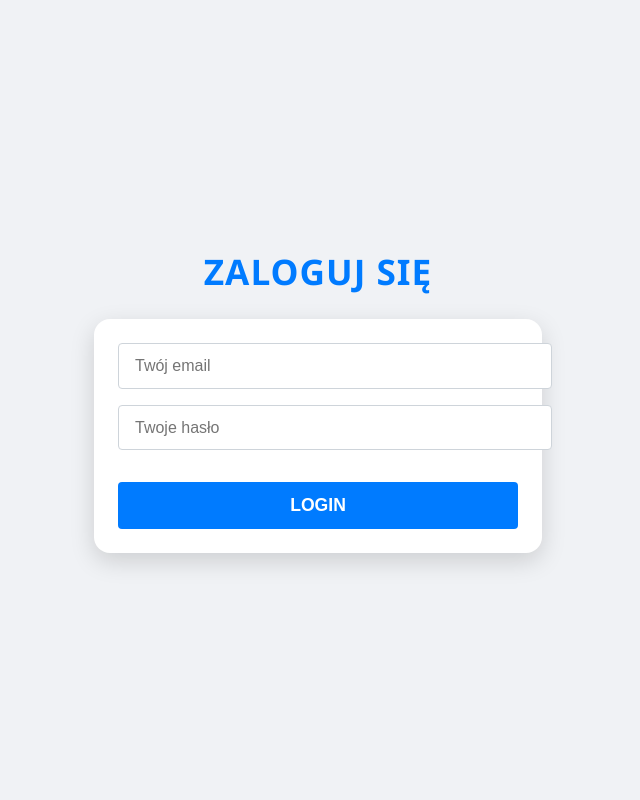
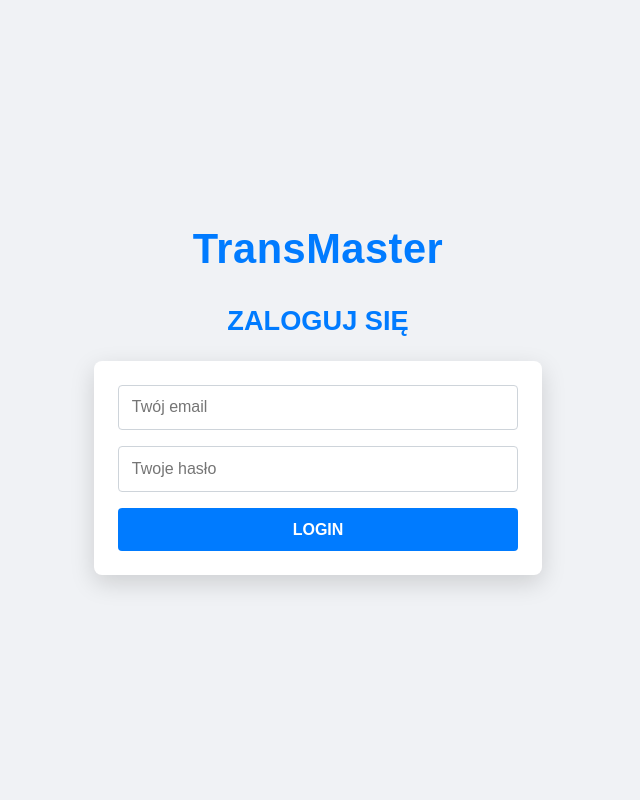
Before and after one commit to pSus365/webintro, a PHP site: page /login in a window 1280 px wide. Shown: the whole page, without its empty margins (322-962 px from the left). Run offline with PHP 8.4, Linux system fonts and the light colour scheme.

Commit message:
login page view fixed

```diff
--- a/public/styles/login.css
+++ b/public/styles/login.css
@@ -1,117 +1,100 @@
-/* body {
-    display: flex;
-    justify-content: center;
-    align-items: center;
+/* ===================== */
+/* Podstawowe kolory     */
+/* ===================== */
+:root {
+    --blue: #007bff;
+    --blue-dark: #0056b3;
+    --border: #ced4da;
+    --bg-page: #f0f2f5;
+    --shadow: rgba(0, 0, 0, 0.15);
 }
 
-form {
-    background-color: bisque;
-    border-radius: 1rem;
-    padding: 1.5 rem;
-
-    width: 45vw;
-
-    display: flex;
-    justify-content: center;
-    align-items: center;
-
-    flex-direction: column;
-
-
-} */
-
-:root {
-    --primary-blue: #007bff; /* Główny błękitny kolor */
-    --light-blue: #e7f3ff; /* Jasny błękitny dla tła inputów */
-    --text-color: #333;
-    --border-color: #ced4da;
-    --shadow-color: rgba(0, 0, 0, 0.15); /* Mocniejszy cień */
-    --form-bg: #ffffff;
-    --form-width: 400px;
-    --spacing-md: 1.5rem;
-    --spacing-sm: 1rem;
-}
-
+/* ===================== */
+/* Ustawienia strony     */
+/* ===================== */
 body {
     margin: 0;
     min-height: 100vh;
     display: flex;
-    justify-content: center; /* Centruje w poziomie */
-    align-items: center; /* Centruje w pionie */
-    font-family: 'Segoe UI', Roboto, 'Helvetica Neue', Arial, sans-serif;
-    background-color: #f0f2f5;
+    justify-content: center;
+    align-items: center;
+    font-family: Arial, sans-serif;
+    background-color: var(--bg-page);
 }
 
-/* KONTENER: Centruje i grupuje nagłówek i formularz */
+/* ===================== */
+/* Kontener logowania    */
+/* ===================== */
 .login-container {
-    display: flex;
-    flex-direction: column; /* Ustawia elementy jeden pod drugim */
-    align-items: center; /* Centruje poziomo nagłówek i formularz */
-    padding: 2rem;
+    text-align: center;
 }
 
-/* NAGŁÓWEK: Prosty nagłówek strony logowania */
-.login-header {
-    font-size: 2.2rem;
-    font-weight: 700; /* Pogrubiony */
-    color: var(--primary-blue); /* Główny błękitny kolor */
-    margin-bottom: var(--spacing-md);
-    letter-spacing: 1px; /* Lepszy wygląd */
+/* Tytuł aplikacji nad formularzem */
+.app-title {
+    font-size: 2.6rem;      /* większy niż login-header */
+    font-weight: 800;
+    letter-spacing: 0.5px;
+    margin: 0 0 2rem 0;   /* mały odstęp od napisu poniżej */
+    color: var(--blue);            /* ciemny, neutralny kolor */
 }
 
-/* FORMULARZ: Czysty biały box */
+/* (opcjonalnie) wyrównaj hierarchię nagłówków */
+.login-header {
+    font-size: 1.6rem;
+    font-weight: 700;
+    color: var(--blue);
+    margin: 0 0 1.2rem 0;
+}
+
+/* Nagłówek */
+.login-header {
+    font-size: 1.7rem;
+    font-weight: 700;
+    color: var(--blue);
+    margin-bottom: 1.5rem;
+}
+
+/* Formularz */
 form {
-    background-color: var(--form-bg);
-    border-radius: var(--spacing-sm);
-    padding: var(--spacing-md);
-    width: var(--form-width);
-    max-width: 90%;
+    background: white;
+    width: 400px;          /* stała szerokość formularza */
+    max-width: 90%;        /* responsywność */
+    padding: 1.5rem;
+    border-radius: 8px;
+    box-shadow: 0 8px 25px var(--shadow);
     display: flex;
     flex-direction: column;
-    align-items: stretch;
-    box-shadow: 0 8px 25px var(--shadow-color); /* Wyraźniejszy cień */
-}
-
-/* Grupa Inputów */
-.form-group {
-    margin-bottom: var(--spacing-sm);
+    gap: 1rem;             /* odstęp między elementami */
 }
 
 /* Inputy */
-input[type="email"],
-input[type="password"] {
-    width: 100%;
-    padding: 0.8rem var(--spacing-sm);
-    border: 1px solid var(--border-color);
-    border-radius: 0.25rem;
+input {
+    padding: 0.8rem;
     font-size: 1rem;
-    color: var(--text-color);
-    background-color: #fff; /* Białe tło */
-    transition: border-color 0.2s;
+    border: 1px solid var(--border);
+    border-radius: 4px;
+    width: 100%;           /* input zawsze w środku formularza */
+    box-sizing: border-box; /* WAŻNE – pilnuje szerokości */
 }
 
-input[type="email"]:focus,
-input[type="password"]:focus {
-    border-color: var(--primary-blue);
-    outline: 0;
-    box-shadow: 0 0 0 0.15rem rgba(0, 123, 255, 0.25); /* Delikatny niebieski cień */
+input:focus {
+    border-color: var(--blue);
+    outline: none;
+    box-shadow: 0 0 0 3px rgba(0, 123, 255, 0.25);
 }
 
-/* Przycisk LOGIN */
-button[type="submit"] {
-    width: 100%;
-    padding: 0.8rem var(--spacing-md);
-    background-color: var(--primary-blue);
+/* Przycisk */
+button {
+    padding: 0.8rem;
+    background: var(--blue);
     color: white;
+    font-size: 1rem;
+    font-weight: 600;
     border: none;
-    border-radius: 0.25rem;
-    font-size: 1.1rem;
-    font-weight: 600;
+    border-radius: 4px;
     cursor: pointer;
-    transition: background-color 0.2s;
-    margin-top: var(--spacing-sm);
 }
 
-button[type="submit"]:hover {
-    background-color: #0056b3;
+button:hover {
+    background: var(--blue-dark);
 }
--- a/public/views/login.html
+++ b/public/views/login.html
@@ -9,7 +9,7 @@
 <body>
 
     <div class="login-container">
-
+        <h1 class="app-title">TransMaster</h1>
         <div class="login-header">
             ZALOGUJ SIĘ
         </div>
```
